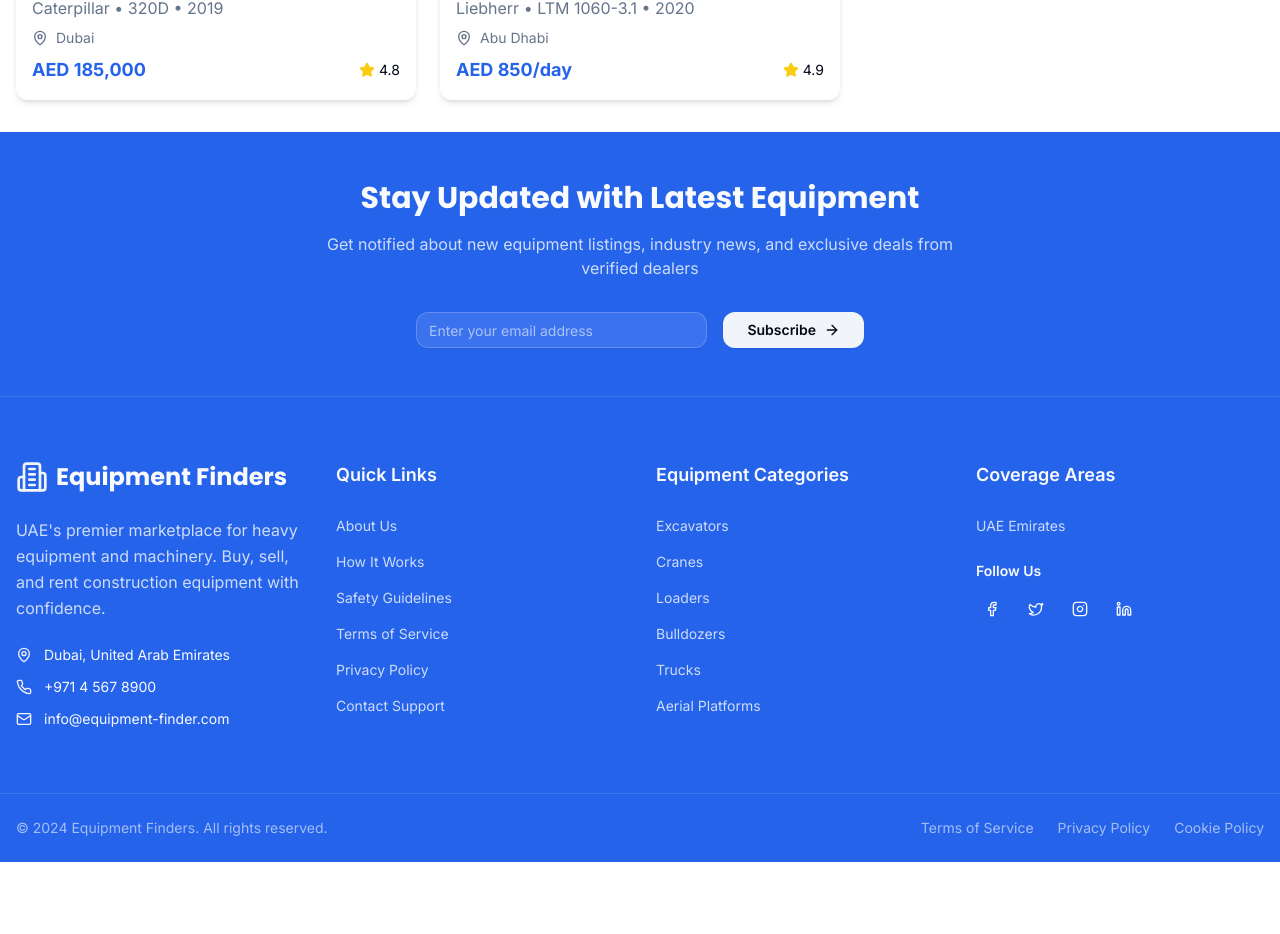
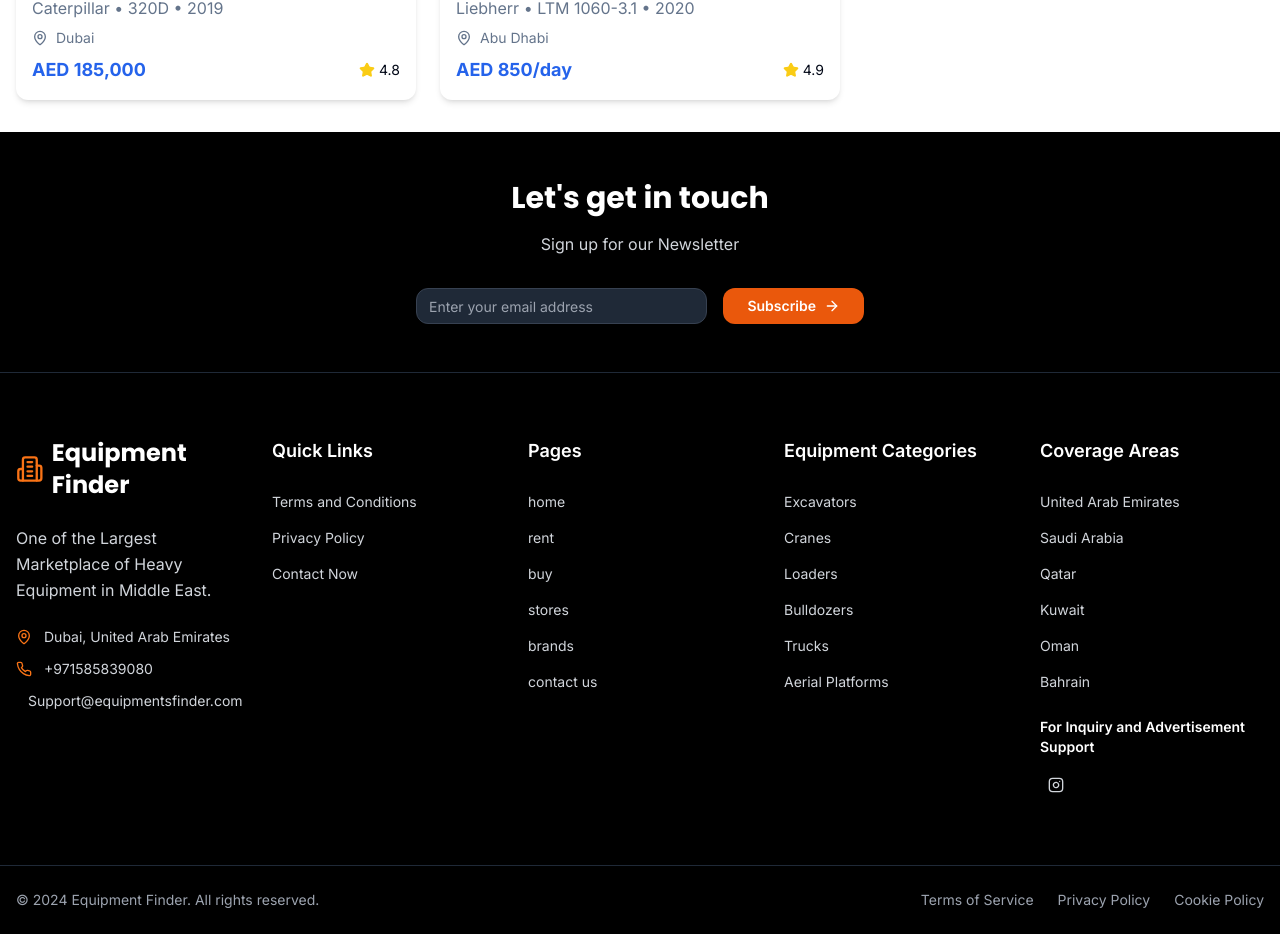
Before and after one commit to KakosoAi/ef-web, a Next.js app: page /search in a window 1280 px wide. Shown: the part 498-1432 px from the top of the page. Before the commit the page ends 1360 px from the top, so only its background shows below. Built offline with nearby package versions, Linux system fonts and the light colour scheme.

Commit message:
Footer Adjustments

```diff
--- a/src/features/layout/components/Footer.tsx
+++ b/src/features/layout/components/Footer.tsx
@@ -1,56 +1,47 @@
-import { memo, useMemo } from 'react';
+import { contactInfo, equipmentCategories, siteConfig } from '@/shared/constants';
 import { Button } from '@/shared/ui/button';
 import { Input } from '@/shared/ui/input';
 import {
+  ArrowRight,
+  Building2,
+  Facebook,
+  Instagram,
+  Linkedin,
+  Mail,
   MapPin,
   Phone,
-  Mail,
-  Facebook,
   Twitter,
-  Instagram,
-  Linkedin,
-  ArrowRight,
-  Building2,
+  Youtube,
+  MessageCircle,
 } from 'lucide-react';
-import { siteConfig, contactInfo, equipmentCategories } from '@/shared/constants';
+import { memo, useMemo } from 'react';
 
 const Footer = memo(() => {
-  const quickLinks = useMemo(
-    () => [
-      'About Us',
-      'How It Works',
-      'Safety Guidelines',
-      'Terms of Service',
-      'Privacy Policy',
-      'Contact Support',
-    ],
-    []
-  );
+  const quickLinks = useMemo(() => ['home', 'rent', 'buy', 'stores', 'brands', 'contact us'], []);
+
+  const services = useMemo(() => ['Terms and Conditions', 'Privacy Policy', 'Contact Now'], []);
 
   const categories = useMemo(() => equipmentCategories.slice(0, 6), []);
 
   const locations = useMemo(() => contactInfo.locations, []);
 
   return (
-    <footer className='bg-primary text-primary-foreground'>
+    <footer className='bg-black text-white'>
       {/* Newsletter Section */}
-      <div className='border-b border-primary-foreground/10'>
+      <div className='border-b border-gray-800'>
         <div className='container mx-auto px-4 py-12'>
           <div className='max-w-4xl mx-auto text-center'>
-            <h3 className='text-3xl font-display font-bold mb-4'>
-              Stay Updated with Latest Equipment
+            <h3 className='text-3xl font-display font-bold mb-4 text-white'>
+              Let&apos;s get in touch
             </h3>
-            <p className='text-primary-foreground/80 mb-8 max-w-2xl mx-auto'>
-              Get notified about new equipment listings, industry news, and exclusive deals from
-              verified dealers
-            </p>
+            <p className='text-gray-300 mb-8 max-w-2xl mx-auto'>Sign up for our Newsletter</p>
 
             <div className='flex flex-col sm:flex-row gap-4 max-w-md mx-auto'>
               <Input
                 placeholder='Enter your email address'
-                className='flex-1 bg-primary-foreground/10 border-primary-foreground/20 text-primary-foreground placeholder:text-primary-foreground/60'
+                className='flex-1 bg-gray-800 border-gray-700 text-white placeholder:text-gray-400'
               />
-              <Button className='bg-secondary hover:bg-secondary-hover text-secondary-foreground font-semibold px-6'>
+              <Button className='bg-orange-600 hover:bg-orange-700 text-white font-semibold px-6'>
                 Subscribe
                 <ArrowRight className='h-4 w-4 ml-2' />
               </Button>
@@ -61,44 +52,59 @@ const Footer = memo(() => {
 
       {/* Main Footer Content */}
       <div className='container mx-auto px-4 py-16'>
-        <div className='grid grid-cols-1 md:grid-cols-2 lg:grid-cols-4 gap-8'>
+        <div className='grid grid-cols-1 md:grid-cols-2 lg:grid-cols-5 gap-8'>
           {/* Company Info */}
           <div className='lg:col-span-1'>
             <div className='flex items-center space-x-2 mb-6'>
-              <Building2 className='h-8 w-8 text-secondary' />
-              <div className='text-2xl font-display font-bold'>{siteConfig.name}</div>
+              <Building2 className='h-8 w-8 text-orange-500' />
+              <div className='text-2xl font-display font-bold text-white'>{siteConfig.name}</div>
             </div>
 
-            <p className='text-primary-foreground/80 mb-6 leading-relaxed'>
-              {siteConfig.description}
-            </p>
+            <p className='text-gray-300 mb-6 leading-relaxed'>{siteConfig.description}</p>
 
             {/* Contact Info */}
             <div className='space-y-3'>
               <div className='flex items-center space-x-3'>
-                <MapPin className='h-4 w-4 text-secondary' />
-                <span className='text-sm'>{contactInfo.address}</span>
+                <MapPin className='h-4 w-4 text-orange-500' />
+                <span className='text-sm text-gray-300'>{contactInfo.address}</span>
               </div>
               <div className='flex items-center space-x-3'>
-                <Phone className='h-4 w-4 text-secondary' />
-                <span className='text-sm'>{contactInfo.phone}</span>
+                <Phone className='h-4 w-4 text-orange-500' />
+                <span className='text-sm text-gray-300'>{contactInfo.phone}</span>
               </div>
               <div className='flex items-center space-x-3'>
-                <Mail className='h-4 w-4 text-secondary' />
-                <span className='text-sm'>{contactInfo.email}</span>
+                <Mail className='h-4 w-4 text-orange-500' />
+                <span className='text-sm text-gray-300'>{contactInfo.email}</span>
               </div>
             </div>
           </div>
 
+          {/* Services */}
+          <div>
+            <h4 className='text-lg font-semibold mb-6 text-white'>Quick Links</h4>
+            <ul className='space-y-3'>
+              {services.map(service => (
+                <li key={service}>
+                  <a
+                    href='#'
+                    className='text-gray-300 hover:text-orange-500 transition-colors text-sm'
+                  >
+                    {service}
+                  </a>
+                </li>
+              ))}
+            </ul>
+          </div>
+
           {/* Quick Links */}
           <div>
-            <h4 className='text-lg font-semibold mb-6'>Quick Links</h4>
+            <h4 className='text-lg font-semibold mb-6 text-white'>Pages</h4>
             <ul className='space-y-3'>
               {quickLinks.map(link => (
                 <li key={link}>
                   <a
                     href='#'
-                    className='text-primary-foreground/80 hover:text-secondary transition-colors text-sm'
+                    className='text-gray-300 hover:text-orange-500 transition-colors text-sm'
                   >
                     {link}
                   </a>
@@ -109,13 +115,13 @@ const Footer = memo(() => {
 
           {/* Categories */}
           <div>
-            <h4 className='text-lg font-semibold mb-6'>Equipment Categories</h4>
+            <h4 className='text-lg font-semibold mb-6 text-white'>Equipment Categories</h4>
             <ul className='space-y-3'>
               {categories.map(category => (
                 <li key={category}>
                   <a
                     href='#'
-                    className='text-primary-foreground/80 hover:text-secondary transition-colors text-sm'
+                    className='text-gray-300 hover:text-orange-500 transition-colors text-sm'
                   >
                     {category}
                   </a>
@@ -126,13 +132,13 @@ const Footer = memo(() => {
 
           {/* Locations */}
           <div>
-            <h4 className='text-lg font-semibold mb-6'>Coverage Areas</h4>
+            <h4 className='text-lg font-semibold mb-6 text-white'>Coverage Areas</h4>
             <ul className='space-y-3 mb-6'>
               {locations.map(location => (
                 <li key={location}>
                   <a
                     href='#'
-                    className='text-primary-foreground/80 hover:text-secondary transition-colors text-sm'
+                    className='text-gray-300 hover:text-orange-500 transition-colors text-sm'
                   >
                     {location}
                   </a>
@@ -142,39 +148,20 @@ const Footer = memo(() => {
 
             {/* Social Links */}
             <div>
-              <h5 className='text-sm font-semibold mb-3'>Follow Us</h5>
+              <h5 className='text-sm font-semibold mb-3 text-white'>
+                For Inquiry and Advertisement Support
+              </h5>
               <div className='flex space-x-3'>
-                <Button
-                  key='facebook'
-                  size='sm'
-                  variant='ghost'
-                  className='p-2 hover:bg-primary-foreground/10'
-                >
-                  <Facebook className='h-4 w-4' />
-                </Button>
-                <Button
-                  key='twitter'
-                  size='sm'
-                  variant='ghost'
-                  className='p-2 hover:bg-primary-foreground/10'
-                >
-                  <Twitter className='h-4 w-4' />
-                </Button>
                 <Button
                   key='instagram'
                   size='sm'
                   variant='ghost'
-                  className='p-2 hover:bg-primary-foreground/10'
+                  className='p-2 hover:bg-gray-800 text-gray-300 hover:text-orange-500'
+                  onClick={() =>
+                    window.open('https://www.instagram.com/equipmentsfinder', '_blank')
+                  }
                 >
                   <Instagram className='h-4 w-4' />
-                </Button>
-                <Button
-                  key='linkedin'
-                  size='sm'
-                  variant='ghost'
-                  className='p-2 hover:bg-primary-foreground/10'
-                >
-                  <Linkedin className='h-4 w-4' />
                 </Button>
               </div>
             </div>
@@ -183,30 +170,21 @@ const Footer = memo(() => {
       </div>
 
       {/* Bottom Bar */}
-      <div className='border-t border-primary-foreground/10'>
+      <div className='border-t border-gray-800'>
         <div className='container mx-auto px-4 py-6'>
           <div className='flex flex-col md:flex-row items-center justify-between'>
-            <div className='text-sm text-primary-foreground/60 mb-4 md:mb-0'>
+            <div className='text-sm text-gray-400 mb-4 md:mb-0'>
               © 2024 {siteConfig.name}. All rights reserved.
             </div>
 
             <div className='flex items-center space-x-6 text-sm'>
-              <a
-                href='#'
-                className='text-primary-foreground/60 hover:text-secondary transition-colors'
-              >
+              <a href='#' className='text-gray-400 hover:text-orange-500 transition-colors'>
                 Terms of Service
               </a>
-              <a
-                href='#'
-                className='text-primary-foreground/60 hover:text-secondary transition-colors'
-              >
+              <a href='#' className='text-gray-400 hover:text-orange-500 transition-colors'>
                 Privacy Policy
               </a>
-              <a
-                href='#'
-                className='text-primary-foreground/60 hover:text-secondary transition-colors'
-              >
+              <a href='#' className='text-gray-400 hover:text-orange-500 transition-colors'>
                 Cookie Policy
               </a>
             </div>
--- a/src/shared/constants/site.ts
+++ b/src/shared/constants/site.ts
@@ -1,22 +1,21 @@
 import { SiteConfig } from '@/shared/types';
 
 export const siteConfig: SiteConfig = {
-  name: 'Equipment Finders',
-  description:
-    "UAE's premier marketplace for heavy equipment and machinery. Buy, sell, and rent construction equipment with confidence.",
-  url: 'https://equipment-finder.com',
-  ogImage: 'https://equipment-finder.com/og.jpg',
+  name: 'Equipment Finder',
+  description: 'One of the Largest Marketplace of Heavy Equipment in Middle East.',
+  url: 'https://equipmentsfinder.com',
+  ogImage: 'https://equipmentsfinder.com/og.jpg',
   links: {
-    twitter: 'https://twitter.com/equipmentfinder',
-    github: 'https://github.com/equipmentfinder',
+    twitter: 'https://twitter.com/equipmentsfinder',
+    github: 'https://github.com/equipmentsfinder',
   },
 };
 
 export const contactInfo = {
-  phone: '+971 4 567 8900',
-  email: 'info@equipment-finder.com',
+  phone: '+971585839080',
+  email: 'Support@equipmentsfinder.com',
   address: 'Dubai, United Arab Emirates',
-  locations: ['UAE Emirates'],
+  locations: ['United Arab Emirates', 'Saudi Arabia', 'Qatar', 'Kuwait', 'Oman', 'Bahrain'],
 };
 
 export const routes = {
```
